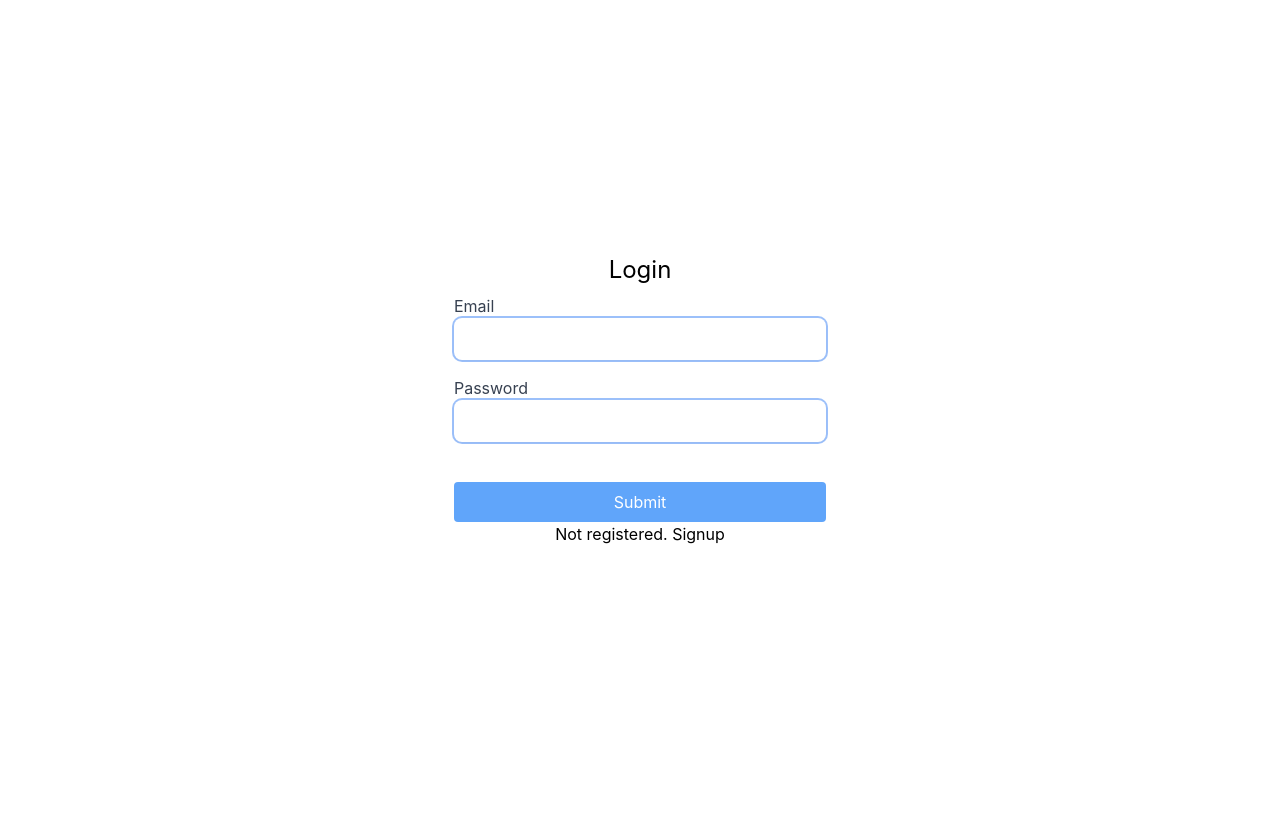
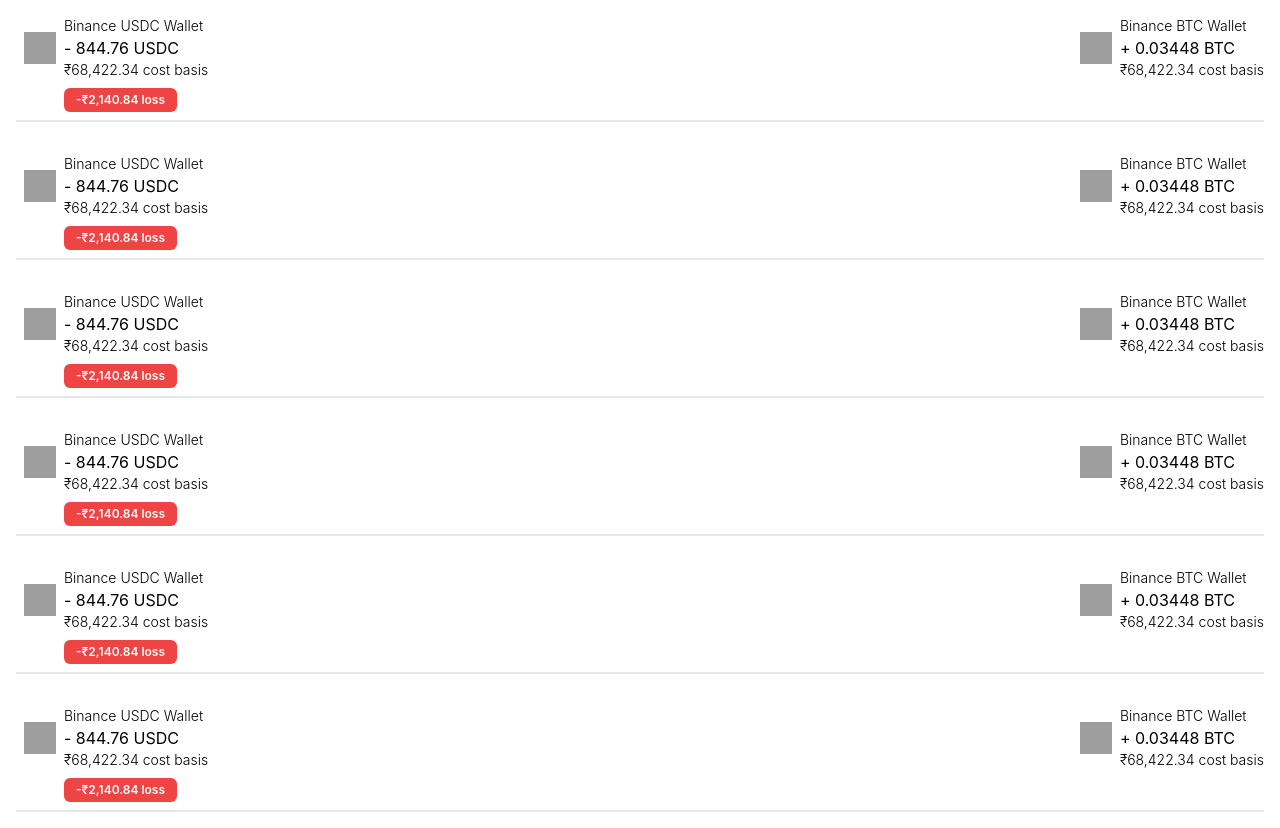
Before and after one commit to AdiGajbhiye/easytax, a React (Vite) app in the folder packages/ui/: page /test in a window 1280 px wide. Before the commit this address led to /login. Before the commit the page ends 800 px from the top, so only its background shows below. Built offline with nearby package versions, Linux system fonts and the light colour scheme; grey boxes are pictures that could not be loaded.

Commit message:
added transaction ui

```diff
--- a/packages/ui/src/App.tsx
+++ b/packages/ui/src/App.tsx
@@ -11,6 +11,7 @@
 import Transaction from '@pages/Transaction';
 import Wallet from '@pages/Wallet';
 import { authService } from '@service/auth';
+import Test from '@pages/Test';
 
 function App() {
   return (
@@ -31,6 +32,7 @@
           element={authService.state.value === 'loggedOut' ? <Login /> : <Navigate to="/" replace />}
         />
         <Route path="/signup" element={<Signup />} />
+        <Route path="/test" element={<Test />} />
       </Routes>
     </HistoryRouter>
   );
--- /dev/null
+++ b/packages/ui/src/components/Transaction.tsx
@@ -0,0 +1,37 @@
+function Transaction() {
+  return (
+    <div className="flex flex-col m-4 border-b-2">
+      <div className="flex justify-between">
+        <div className="flex items-center">
+          <img
+            alt="USD Coin"
+            className="w-8 h-8 m-2"
+            src="https://coin-tracker-public.s3-us-west-1.amazonaws.com/crypto-icons/cmc/64x64/3408.png"
+          />
+          <div className="flex flex-col">
+            <div className="text-sm font-light">Binance USDC Wallet</div>
+            <div>- 844.76 USDC</div>
+            <div className="text-sm font-light">₹68,422.34 cost basis</div>
+          </div>
+        </div>
+        <div className="flex items-center">
+          <img
+            alt="USD Coin"
+            className="w-8 h-8 m-2"
+            src="https://coin-tracker-public.s3-us-west-1.amazonaws.com/crypto-icons/cmc/64x64/3408.png"
+          />
+          <div className="flex flex-col">
+            <div className="text-sm font-light">Binance BTC Wallet</div>
+            <div>+ 0.03448 BTC</div>
+            <div className="text-sm font-light">₹68,422.34 cost basis</div>
+          </div>
+        </div>
+      </div>
+      <div className="ml-12 px-3 py-1 my-2 bg-red-500 text-xs text-white font-semibold rounded-md w-fit">
+        -₹2,140.84 loss
+      </div>
+    </div>
+  );
+}
+
+export default Transaction;
--- /dev/null
+++ b/packages/ui/src/pages/Test.tsx
@@ -0,0 +1,16 @@
+import Transaction from '@components/Transaction';
+
+function Test() {
+  return (
+    <div className="flex flex-col">
+      <Transaction />
+      <Transaction />
+      <Transaction />
+      <Transaction />
+      <Transaction />
+      <Transaction />
+    </div>
+  );
+}
+
+export default Test;
```
